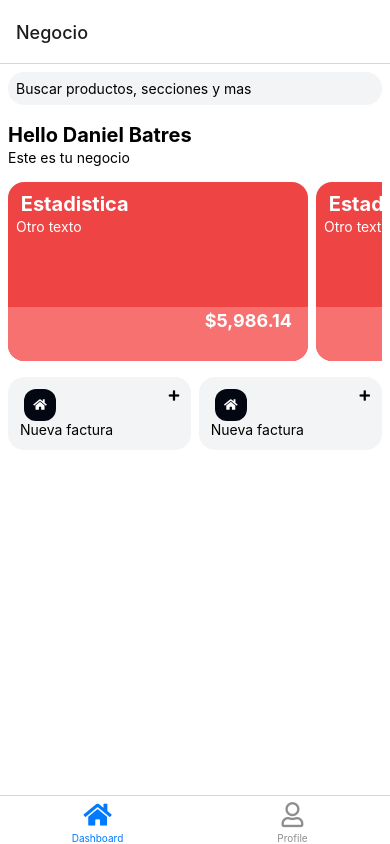
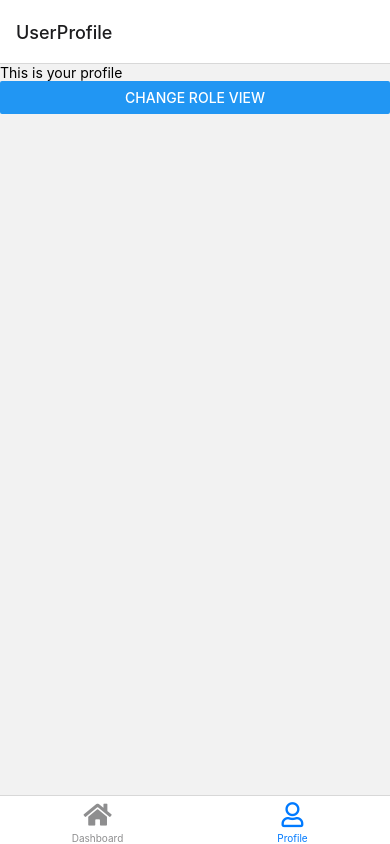
Before and after one commit to Empresadgra/mobile-application, a React Native app: screen /UserProfile in a window 390 px wide. Built offline with nearby package versions, Linux system fonts and the light colour scheme.

Commit message:
Add diferent screens

```diff
--- a/App.tsx
+++ b/App.tsx
@@ -1,21 +1,13 @@
 import { NavigationContainer } from '@react-navigation/native';
-import { StatusBar } from 'expo-status-bar';
-import { StyleSheet, Text, View } from 'react-native';
 import Navigation from './src/navigation/Navigation';
+import { AuthProvider } from './src/context/AuthContext';
 
 export default function App() {
   return (
     <NavigationContainer>
-      <Navigation />
+      <AuthProvider>
+        <Navigation />
+      </AuthProvider>
     </NavigationContainer>
   );
 }
-
-const styles = StyleSheet.create({
-  container: {
-    flex: 1,
-    backgroundColor: '#fff',
-    alignItems: 'center',
-    justifyContent: 'center',
-  },
-});
--- /dev/null
+++ b/src/context/AuthContext.tsx
@@ -0,0 +1,25 @@
+import React, { useState, createContext } from "react";
+
+export const AuthContext = createContext({
+  isCustomer: true,
+  changeRoleView: () => {}
+});
+
+export function AuthProvider({ children }) {
+  const [isCustomer, setIsCustomer] = useState(true);
+
+  const changeRoleView = () => {
+    setIsCustomer(!isCustomer);
+  }
+
+  const valueContext = {
+    isCustomer,
+    changeRoleView
+  };
+
+  return (
+    <AuthContext.Provider value={valueContext}>
+      {children}
+    </AuthContext.Provider>
+  )
+}
--- /dev/null
+++ b/src/hooks/useAuth.ts
@@ -0,0 +1,4 @@
+import { useContext } from "react";
+import { AuthContext } from "../context/AuthContext";
+
+export default () => useContext(AuthContext);
--- /dev/null
+++ b/src/navigation/BusinessNavigation.tsx
@@ -0,0 +1,32 @@
+import React from "react";
+import { createBottomTabNavigator } from "@react-navigation/bottom-tabs";
+import Icon from 'react-native-vector-icons/FontAwesome5';
+import { DashboardNavigation } from "./DashboardNavigation";
+import { ProfileNavigation } from "./ProfileNavigation";
+
+const Tab = createBottomTabNavigator();
+
+function BusinessNavigation(): JSX.Element {
+  return (
+    <Tab.Navigator>
+      <Tab.Screen
+        name="BusinessDashboard"
+        component={DashboardNavigation}
+        options={{
+          tabBarLabel: "Dashboard",
+          tabBarIcon: ({ color, size }) => (
+            <Icon name="home"color={color}size={size} />
+          ),
+        }}
+      />
+      <Tab.Screen name="UserProfile"component={ProfileNavigation}options={{tabBarLabel: "Profile",
+          tabBarIcon: ({ color, size }) => (
+            <Icon name="user"color={color}size={size} />
+          )
+        }}
+      />
+    </Tab.Navigator>
+  );
+}
+
+export { BusinessNavigation }
--- /dev/null
+++ b/src/navigation/CustomerDashboardNavigation.tsx
@@ -0,0 +1,22 @@
+import React from 'react';
+import  { createStackNavigator } from "@react-navigation/stack";
+import { CustomerDashboard } from '../screens/CustomerDashboard';
+
+const Stack = createStackNavigator();
+
+function CustomerDashboardNavigation(): JSX.Element {
+  return (
+    <Stack.Navigator>
+      <Stack.Screen
+        name="CustomerMain"
+        component={CustomerDashboard}
+        options={{
+          title: "",
+          headerTransparent: true,
+        }}
+      />
+    </Stack.Navigator>
+  );
+}
+
+export { CustomerDashboardNavigation };
--- /dev/null
+++ b/src/navigation/CustomerNavigation.tsx
@@ -0,0 +1,34 @@
+import React from "react";
+import { createBottomTabNavigator } from "@react-navigation/bottom-tabs";
+import Icon from 'react-native-vector-icons/FontAwesome5';
+import { CustomerDashboardNavigation } from "./CustomerDashboardNavigation";
+import { ProfileNavigation } from "./ProfileNavigation";
+
+const Tab = createBottomTabNavigator();
+
+export function CustomerNavigation(): JSX.Element {
+  return (
+    <Tab.Navigator>
+      <Tab.Screen
+        name="Daniel Batres"
+        component={CustomerDashboardNavigation}
+        options={{
+            tabBarLabel: "Dashboard",
+            tabBarIcon: ({ color, size }) => (
+            <Icon name="home" color={color} size={size} />
+            ),
+        }}
+        />
+        <Tab.Screen
+            name="UserProfile"
+            component={ProfileNavigation}
+            options={{
+                tabBarLabel: "Profile",
+                tabBarIcon: ({ color, size }) => (
+                <Icon name="user" color={color} size={size} />
+          )
+        }}
+      />
+    </Tab.Navigator>
+  );
+}
--- a/src/navigation/DashboardNavigation.tsx
+++ b/src/navigation/DashboardNavigation.tsx
@@ -7,10 +7,14 @@ const Stack = createStackNavigator();
 function DashboardNavigation(): JSX.Element {
   return (
     <Stack.Navigator>
-      <Stack.Screen name='Negocio' component={Dashboard} options={{
-        title: "",
-        headerTransparent: true
-      }}/>
+      <Stack.Screen
+        name="BusinessMain"
+        component={Dashboard}
+        options={{
+          title: "",
+          headerTransparent: true,
+        }}
+      />
     </Stack.Navigator>
   );
 }
--- a/src/navigation/Navigation.tsx
+++ b/src/navigation/Navigation.tsx
@@ -1,34 +1,21 @@
 import React from "react";
+import useAuth from "../hooks/useAuth"
 import { createBottomTabNavigator } from "@react-navigation/bottom-tabs";
-import Icon from 'react-native-vector-icons/FontAwesome5';
-import { DashboardNavigation } from "./DashboardNavigation";
-import { ProfileNavigation } from "./ProfileNavigation";
+import { CustomerNavigation } from "./CustomerNavigation";
+import { BusinessNavigation } from "./BusinessNavigation";
 
 const Tab = createBottomTabNavigator();
 
 export default function Navigation(): JSX.Element {
-  return (
-    <Tab.Navigator initialRouteName="Dashboard">
-      <Tab.Screen
-        name="Negocio"
-        component={DashboardNavigation}
-        options={{
-          tabBarLabel: "Dashboard",
-          tabBarIcon: ({ color, size }) => (
-            <Icon name="home" color={color} size={size} />
-          ),
-        }}
-      />
-      <Tab.Screen
-        name="Profile"
-        component={ProfileNavigation}
-        options={{
-          tabBarLabel: "Profile",
-          tabBarIcon: ({ color, size }) => (
-            <Icon name="user" color={color} size={size} />
-          )
-        }}
-      />
-    </Tab.Navigator>
-  );
+  const { isCustomer } = useAuth();
+
+  if (isCustomer) {
+    return (
+      <CustomerNavigation />
+    );
+  } else {
+    return (
+      <BusinessNavigation />
+    );
+  }
 }
--- a/src/navigation/ProfileNavigation.tsx
+++ b/src/navigation/ProfileNavigation.tsx
@@ -8,7 +8,7 @@ function ProfileNavigation(): JSX.Element {
   return (
     <Stack.Navigator>
       <Stack.Screen
-        name="Profile"
+        name="UserProfileScreen"
         component={Profile}
         options={{
           title: "",
--- /dev/null
+++ b/src/screens/CustomerDashboard.tsx
@@ -0,0 +1,12 @@
+import React from "react";
+import { View } from "react-native";
+
+function CustomerDashboard() {
+  return (
+    <View className="bg-white h-full">
+
+    </View>
+  );
+}
+
+export { CustomerDashboard };
--- a/src/screens/Profile.tsx
+++ b/src/screens/Profile.tsx
@@ -1,10 +1,14 @@
 import React from "react";
-import { Text, View } from "react-native";
+import { Button, Text, View } from "react-native";
+import useAuth from "../hooks/useAuth";
 
 function Profile(): JSX.Element {
+  const { changeRoleView } = useAuth();
+
   return (
     <View>
       <Text>This is your profile</Text>
+      <Button title="Change role view" onPress={() => changeRoleView()} />
     </View>
   );
 }
```
Also changed, not shown: package.json (+9 -6 lines), 2 other files (tests, documents, lock files or other folders).
